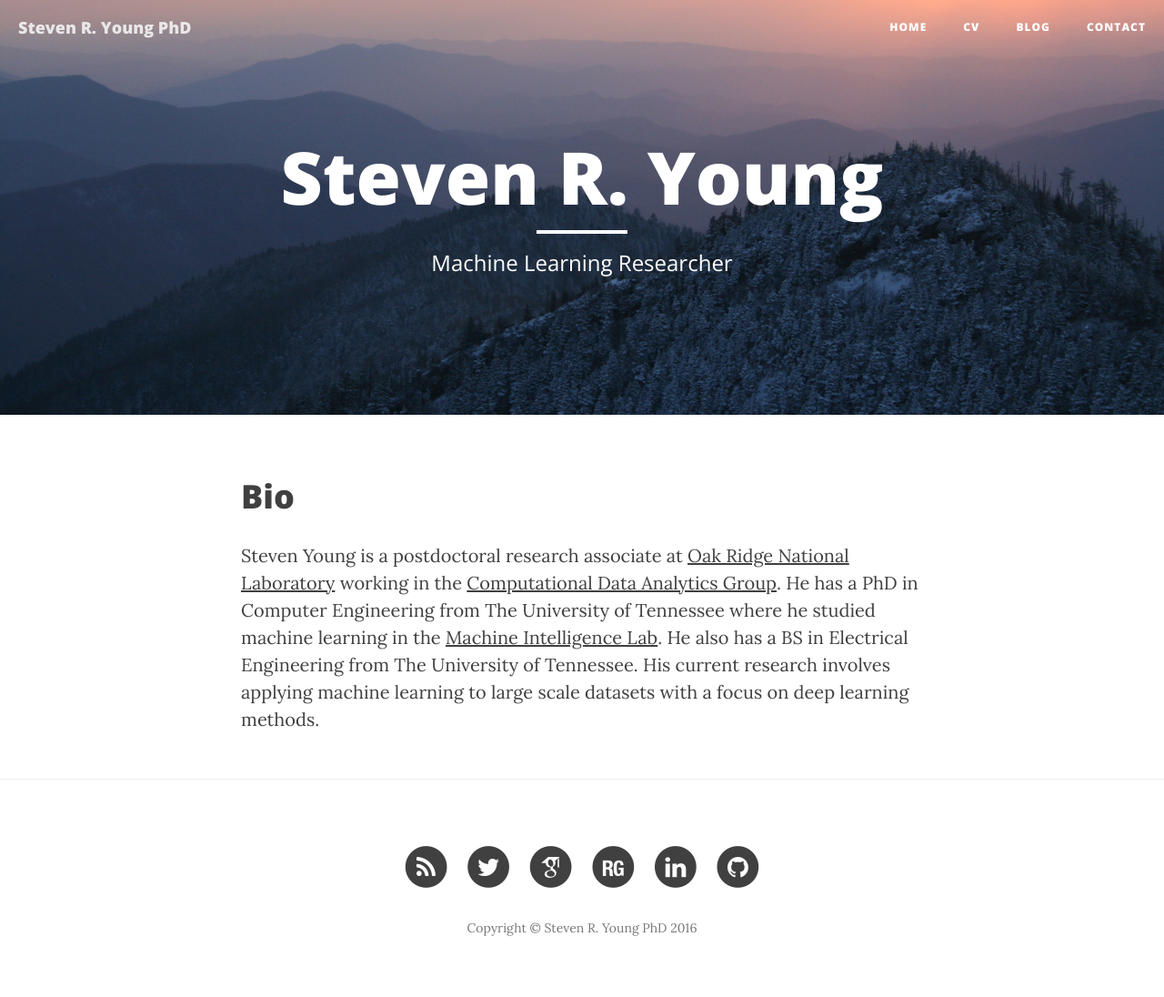
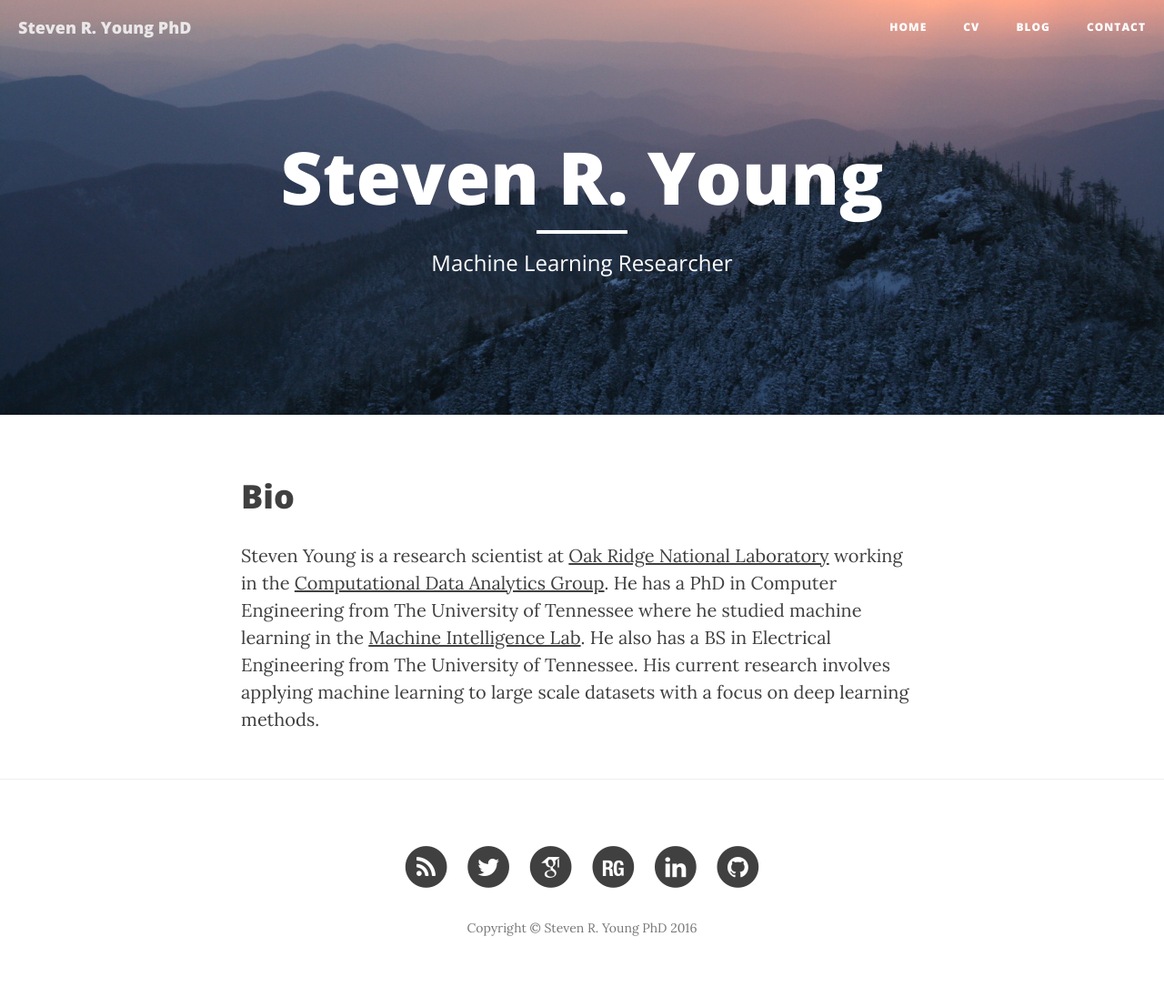
Before and after one commit to stevenryoung/stevenryoung.github.io, a Jekyll site: the page built from index.md, in a window 1280 px wide. Shown: the whole page at 91% size. Built offline with Jekyll 4.4.1, drawn with Linux system fonts in a browser that asks for light colours; nearby versions of some CDN libraries.

Commit message:
Update index.md

```diff
--- a/index.md
+++ b/index.md
@@ -5,7 +5,7 @@ description: "Machine Learning Researcher"
 ---
 
 # Bio
-Steven Young is a postdoctoral research associate at [Oak Ridge National Laboratory](https://www.ornl.gov) working in the [Computational Data Analytics Group](http://cda.ornl.gov).
+Steven Young is a research scientist at [Oak Ridge National Laboratory](https://www.ornl.gov) working in the [Computational Data Analytics Group](http://cda.ornl.gov).
 He has a PhD in Computer Engineering from The University of Tennessee where he studied machine learning in the [Machine Intelligence Lab](http://mil.engr.utk.edu).
 He also has a BS in Electrical Engineering from The University of Tennessee.
 His current research involves applying machine learning to large scale datasets with a focus on deep learning methods.
```
